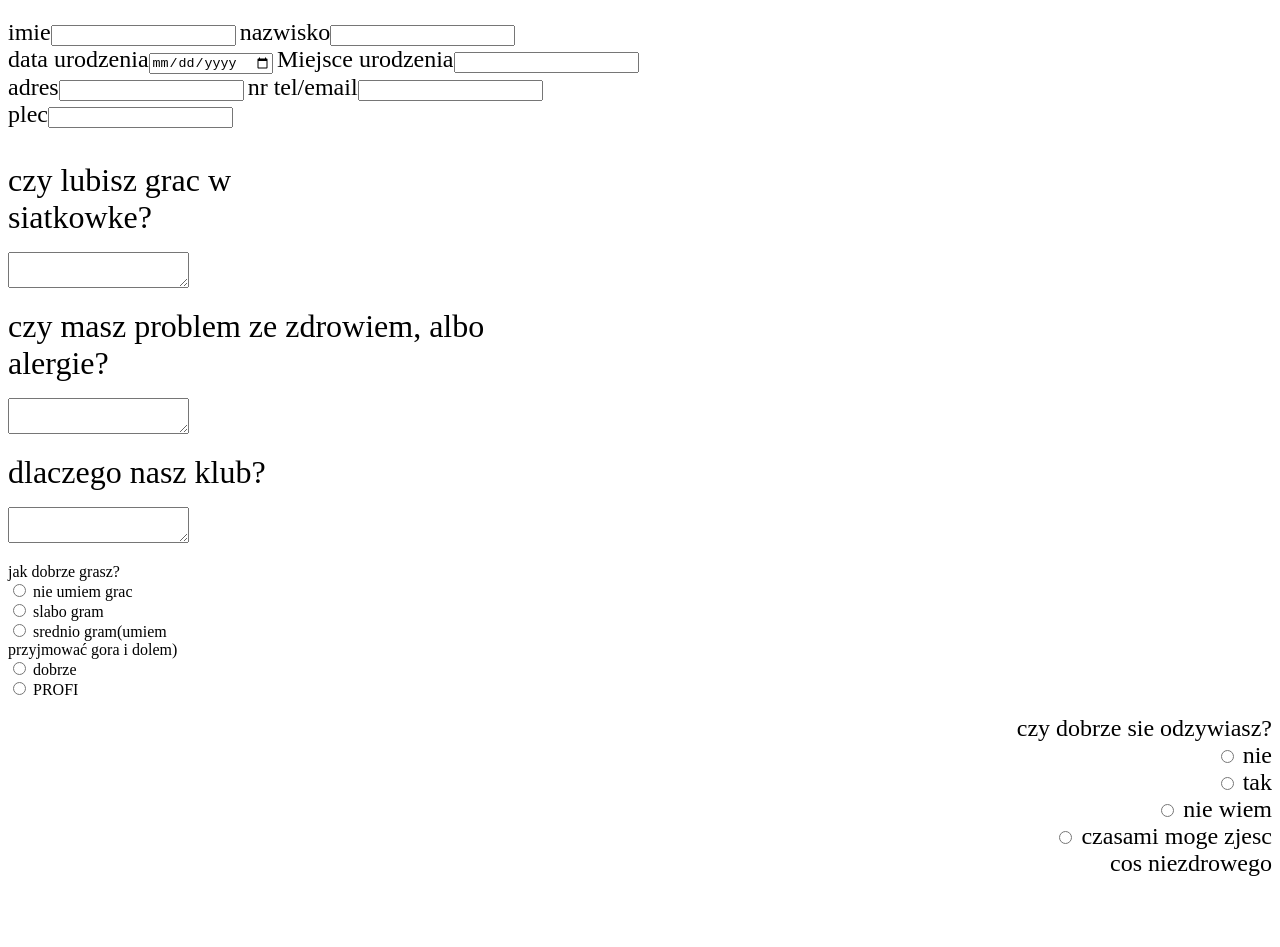
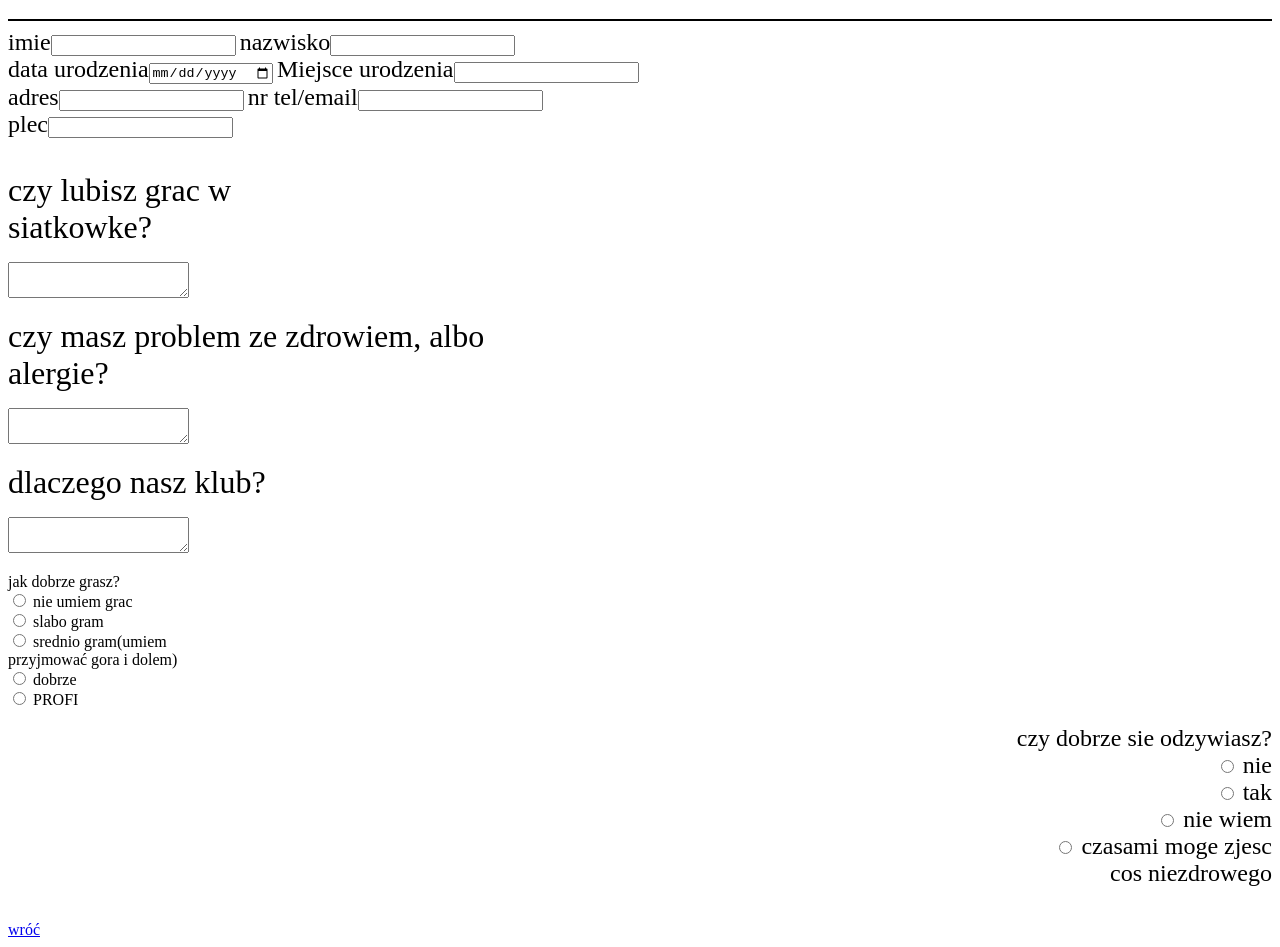
Before and after one commit to DaryaHushcha/formularz, a plain HTML site: page index.html in a window 1280 px wide. Shown: the part 61-1008 px from the top of the page. Before the commit the page ends 954 px from the top, so only its background shows below. Drawn offline with Linux system fonts and the light colour scheme.

Commit message:
Update index.html

```diff
--- a/index.html
+++ b/index.html
@@ -7,6 +7,7 @@
 	</head>
 	<body>
 <h1 p align="center">Formularz o przyjecie do klubu sportowego"orzel"</h1>
+		<hr color="black"></hr>
 	<td><font size="5"><label>imie<input type="text" required></label></font></td>
 	<font size="5"><label>nazwisko<input type="text" required></label></font><br>
 	<font size="5"><label>data urodzenia<input type="date" required></label></font>
@@ -74,7 +75,9 @@ czy dobrze sie odzywiasz?
 	czasami moge zjesc<br>cos niezdrowego
 	</label>
 	<br>
-	</font></p>
+	</font></p><br>
+
+	<A HREF="index.html"> wróć </A>
 
  	</body>
 	</html>
```
